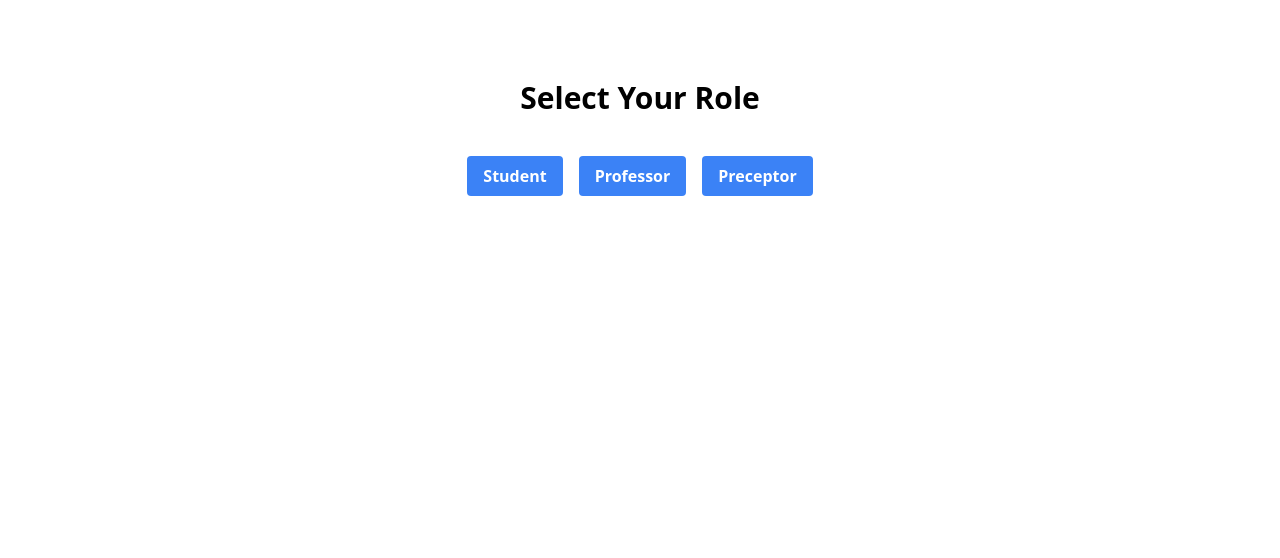
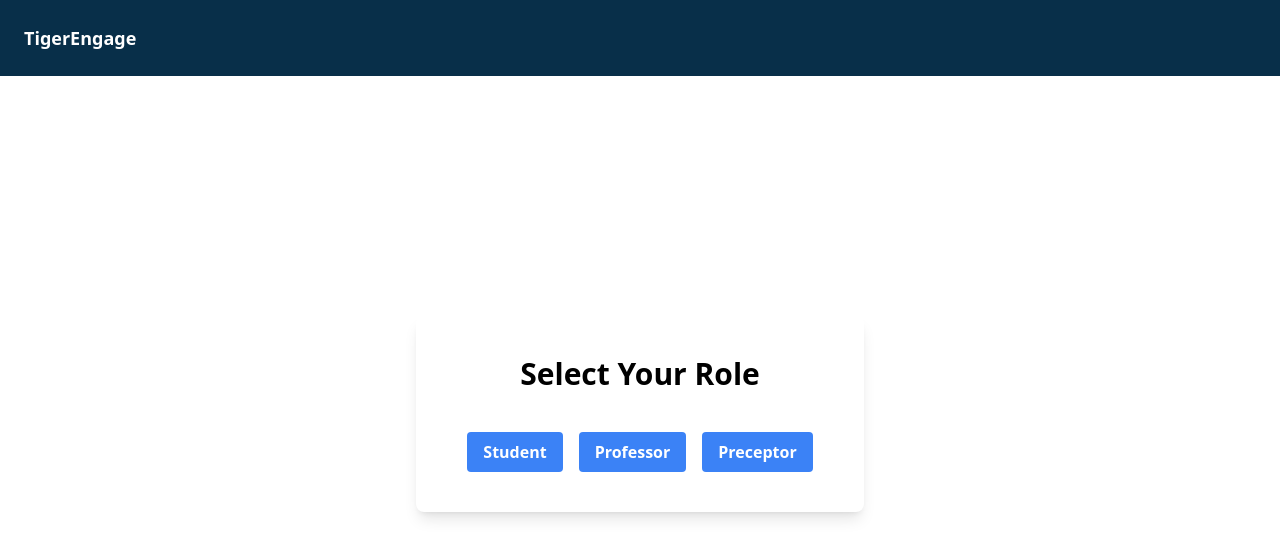
Before and after one commit to edouard2000/TigerEngage, a React (Vite) app: page /role-selection in a window 1280 px wide. Shown: the top 558 px of the page. Built offline with nearby package versions, Linux system fonts and the light colour scheme.

Commit message:
adjusted role selector page

```diff
--- a/src/Components/RoleSelection.jsx
+++ b/src/Components/RoleSelection.jsx
@@ -1,4 +1,5 @@
 import { useNavigate } from 'react-router-dom';
+import SimpleNavBar from './SimpleNavBar';
 
 const RoleSelection = () => {
   const navigate = useNavigate();
@@ -6,7 +7,7 @@ const RoleSelection = () => {
   const handleRoleSelect = (role) => {
     switch (role) {
       case 'student':
-        navigate('/student-Dashboard');
+        navigate('/student-dashboard');
         break;
       case 'professor':
         navigate('/professor-info');
@@ -20,38 +21,46 @@ const RoleSelection = () => {
   };
 
   return (
-    <div className="mt-20 text-center">
-      <h2 className="mb-10 text-3xl font-semibold">Select Your Role</h2>
-      <div className="space-x-4">
+    <>
+      <SimpleNavBar />
+      <div className="mt-60 flex justify-center">
+        <div
+          className="w-full max-w-md rounded-lg bg-white px-8
+         py-10 shadow-lg transition-shadow duration-300 hover:shadow-2xl"
+        >
+          <h2 className="mb-10 text-center text-3xl font-semibold">
+            Select Your Role
+          </h2>
+          <div className="flex justify-center space-x-4">
             <button
               onClick={() => handleRoleSelect('student')}
-          className="rounded bg-blue-500 px-4 py-2 font-bold text-white hover:bg-blue-700"
+              className="rounded bg-blue-500 px-4 py-2 font-bold
+               text-white transition-all duration-300 hover:scale-105
+                hover:bg-blue-700 hover:py-3"
             >
               Student
             </button>
             <button
               onClick={() => handleRoleSelect('professor')}
-          className="rounded bg-blue-500 px-4 py-2 font-bold text-white hover:bg-blue-700"
+              className="rounded bg-blue-500 px-4 py-2 font-bold
+               text-white transition-all duration-300 hover:scale-105
+                hover:bg-blue-700 hover:py-3"
             >
               Professor
             </button>
             <button
               onClick={() => handleRoleSelect('preceptor')}
-          className="rounded bg-blue-500 px-4 py-2 font-bold text-white hover:bg-blue-700"
+              className="rounded bg-blue-500 px-4 py-2 font-bold
+               text-white transition-all duration-300
+               hover:scale-105 hover:bg-blue-700 hover:py-3"
             >
               Preceptor
             </button>
           </div>
         </div>
+      </div>
+    </>
   );
 };
 
 export default RoleSelection;
-
-import UAParser from 'ua-parser-js';
-
-const parser = new UAParser();
-const result = parser.getResult();
-const osName = result.os.name;
-
-console.log(osName);
--- /dev/null
+++ b/src/Components/SimpleNavBar.jsx
@@ -0,0 +1,15 @@
+import { Link } from 'react-router-dom';
+
+const Navbar = () => {
+  return (
+    <nav className="bg-sky-950 p-4 text-white sm:p-6 md:flex md:items-center md:justify-between">
+      <div className="flex items-center justify-between">
+        <div className="text-lg font-bold">
+          <Link to="/">TigerEngage</Link>
+        </div>
+      </div>
+    </nav>
+  );
+};
+
+export default Navbar;
--- a/src/Components/StudentDashboard.jsx
+++ b/src/Components/StudentDashboard.jsx
@@ -7,7 +7,6 @@ const StudentDashboard = () => {
         <h1 className="mb-8 text-center text-2xl font-bold">
           Student Dashboard
         </h1>
-
         <ClassList />
       </div>
     </div>
```
Lines whose indentation alone changed are shown as unchanged.
